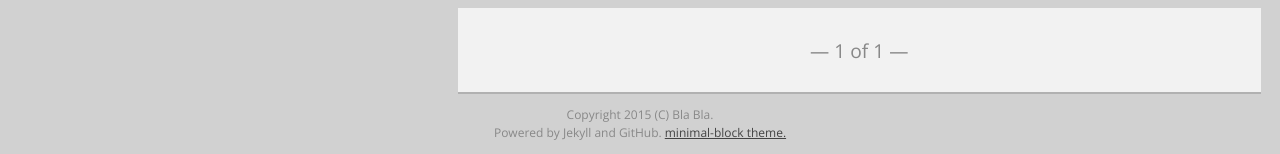
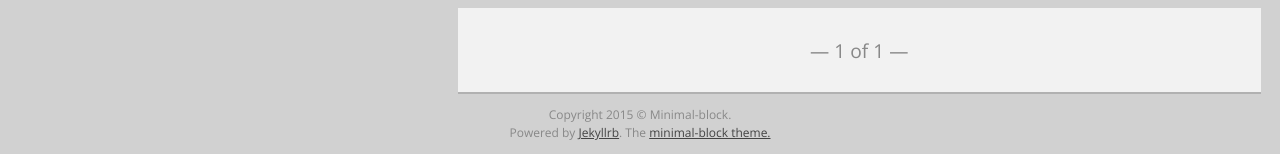
Before and after one commit to drvy/minimal-block, a Jekyll site: the page built from index.html, in a window 1280 px wide. Shown: the part 835-989 px from the top of the page. Built offline with Jekyll 4.4.1, drawn with Linux system fonts in a browser that asks for light colours; Markdown is read by kramdown in place of the engine named in the settings; the list of posts is cut into pages by our own code.

Commit message:
Minor changes

```diff
--- a/_includes/footer.html
+++ b/_includes/footer.html
@@ -1,7 +1,7 @@
 <div class="footer module">
-    <span class="licence">Copyright 2015 (C) Bla Bla.</span>
+    <span class="licence">Copyright 2015 &copy; Minimal-block.</span>
     <p>
-        Powered by Jekyll and GitHub.
-        <a href="https://github.com/drvy/minimal-block" target="_blank">minimal-block theme.</a>
+        Powered by <a href="http://jekyllrb.com/" target="_blank">Jekyllrb</a>.
+        The <a href="https://github.com/drvy/minimal-block" target="_blank">minimal-block theme.</a>
     </p>
 </div>
--- a/index.html
+++ b/index.html
@@ -3,6 +3,7 @@ layout: default
 ---
 
 <section class="main-content">
+
     {% for post in paginator.posts %}
         <article class="module color-3">
                 <h2><a href="{{ post.url }}" title="{{ post.title }}">{{ post.title }}</a></h2>
```
